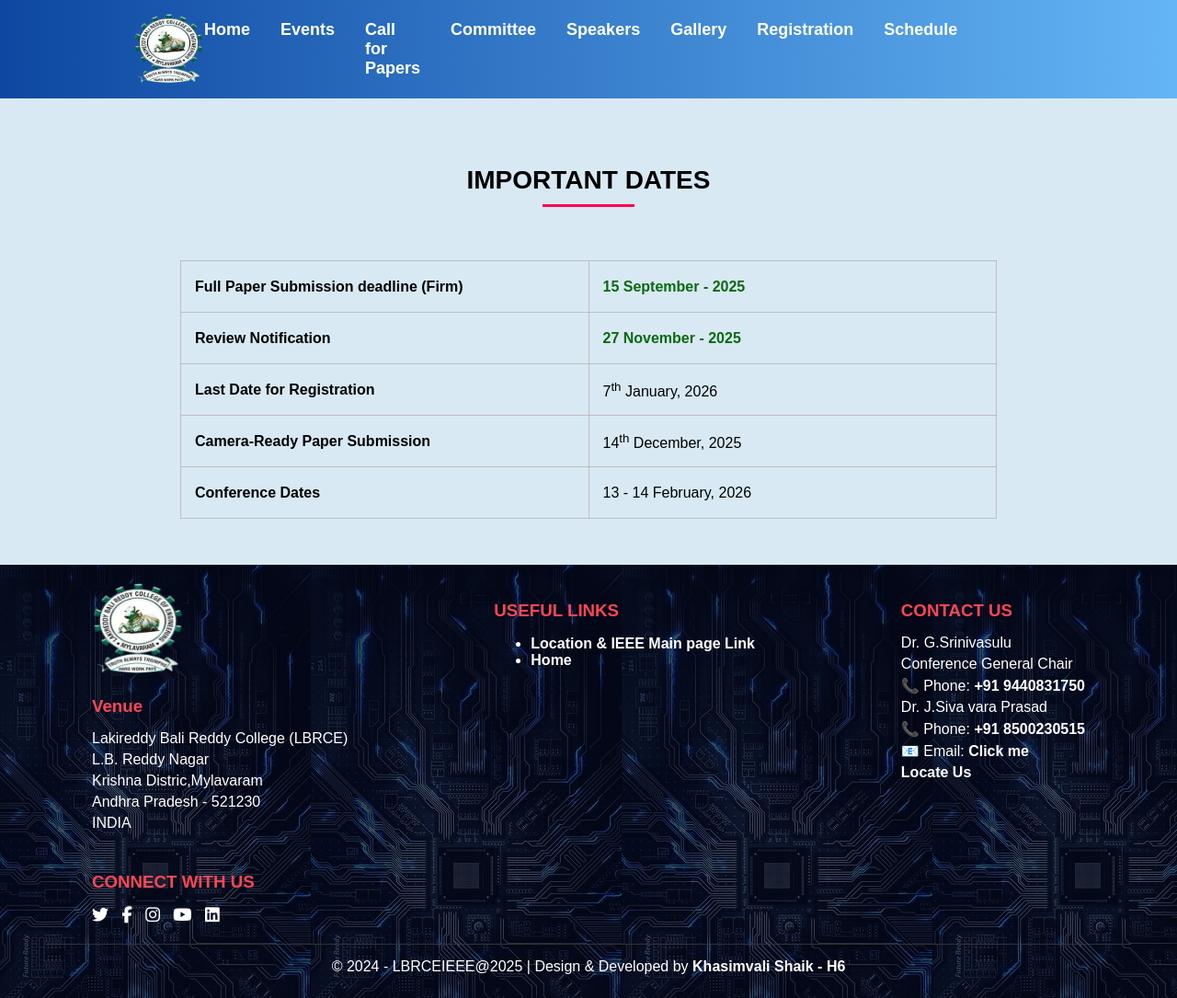
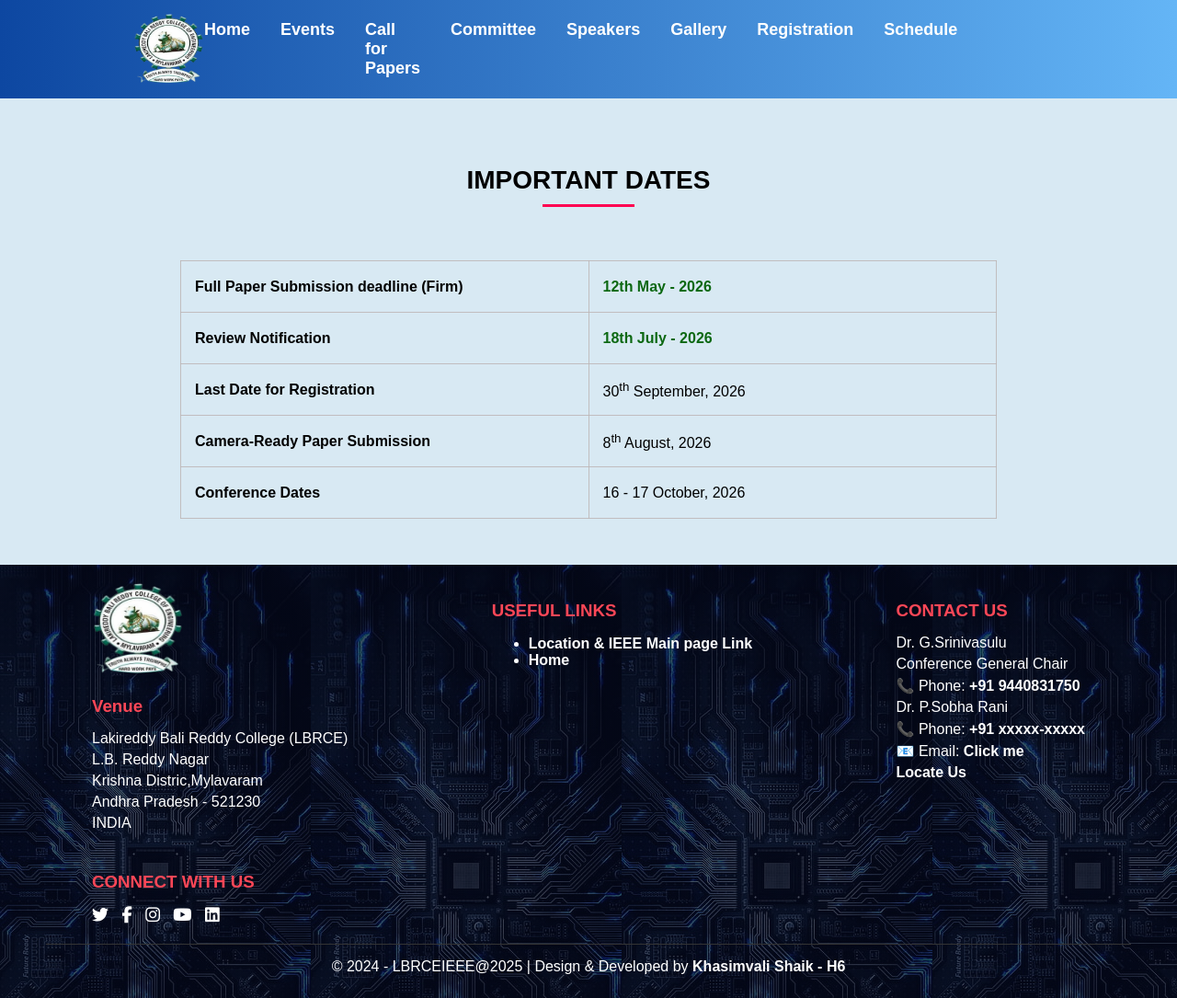
Before and after one commit to Khasimm06/IEEE-Conference, a plain HTML site: page Schedule.html in a window 1280 px wide. Shown: the whole page at 92% size. Drawn offline with Linux system fonts and the light colour scheme.

Commit message:
Revise important dates and contact details in Schedule.html
Updated important dates and contact information.

```diff
--- a/Schedule.html
+++ b/Schedule.html
@@ -1,5 +1,6 @@
 <!DOCTYPE html>
 <html lang="en">
+
 <head>
   <meta charset="UTF-8">
   <meta name="viewport" content="width=device-width, initial-scale=1.0">
@@ -9,6 +10,7 @@
   <link href="https://cdnjs.cloudflare.com/ajax/libs/font-awesome/6.5.1/css/all.min.css" rel="stylesheet">
 
 </head>
+
 <body>
 
   <header>
@@ -63,23 +65,23 @@
       <table class="dates-table">
         <tr>
           <td>Full Paper Submission deadline (Firm)</td>
-                <td> <span class="highlight">15 September - 2025</span></td>
+          <td> <span class="highlight">12th May - 2026</span></td>
         </tr>
         <tr>
           <td>Review Notification</td>
-                <td><span class="highlight">27 November - 2025</span></td>
+          <td><span class="highlight">18th July - 2026</span></td>
         </tr>
         <tr>
           <td>Last Date for Registration</td>
-                <td>7<sup>th</sup> January, 2026</td>
+          <td>30<sup>th</sup> September, 2026</td>
         </tr>
         <tr>
           <td>Camera-Ready Paper Submission</td>
-                <td>14<sup>th</sup> December, 2025</td>
+          <td>8<sup>th</sup> August, 2026</td>
         </tr>
         <tr>
           <td>Conference Dates</td>
-                <td>13 - 14 February, 2026</td>
+          <td>16 - 17 October, 2026</td>
         </tr>
       </table>
     </div>
@@ -113,8 +115,8 @@
         <p>Dr. G.Srinivasulu</p>
         <p>Conference General Chair</p>
         <p>📞 Phone: <a href="tel:+919440831750">+91 9440831750</a></p>
-      <p>Dr. J.Siva vara Prasad</p>
-      <p>📞 Phone: <a href="tel:+918500230515">+91 8500230515</a></p>
+        <p>Dr. P.Sobha Rani</p>
+        <p>📞 Phone: <a href="tel:+91850023051">+91 xxxxx-xxxxx</a></p>
         <p>📧 Email: <a href="mailto:srinivasulugundala46@gmail.com">Click me</a></p>
         <p><a href="#">Locate Us</a></p>
       </div>
@@ -139,4 +141,5 @@
   </footer>
 
 </body>
+
 </html>
```
Lines whose indentation alone changed are shown as unchanged.
